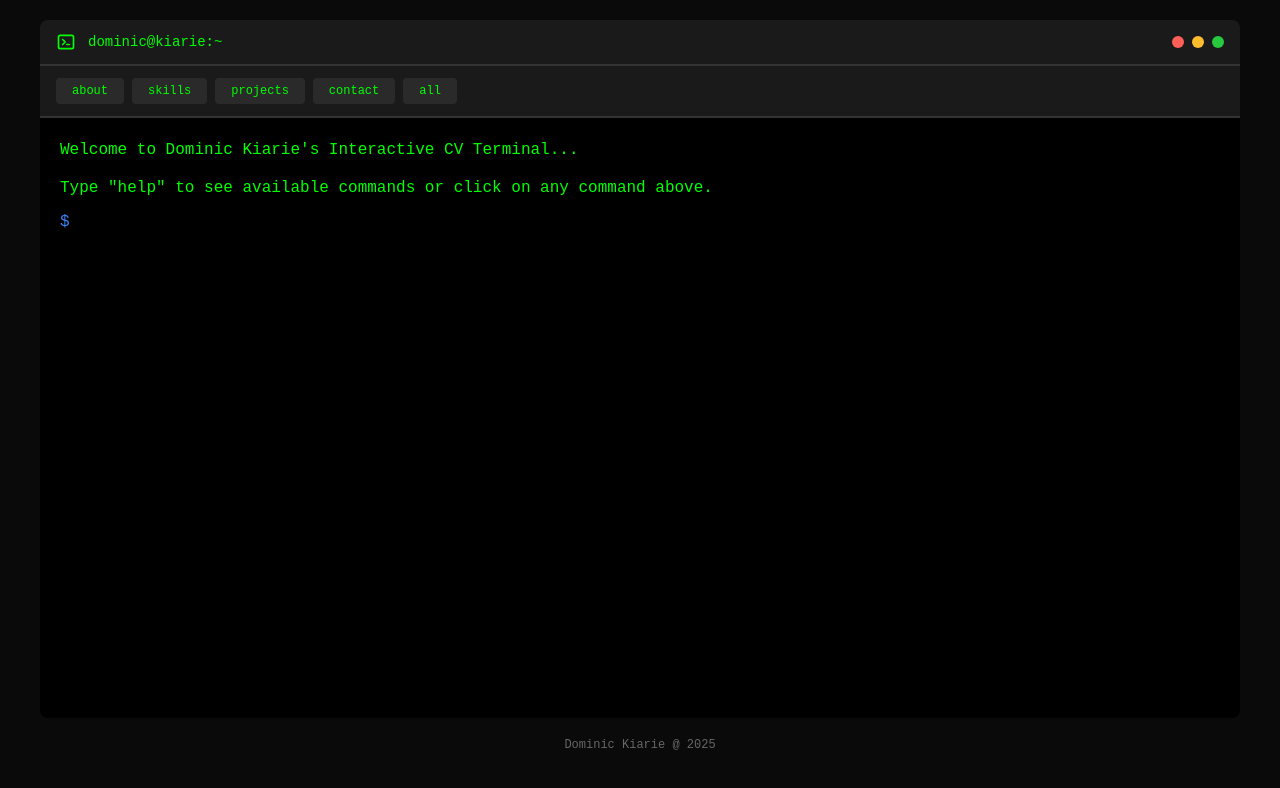
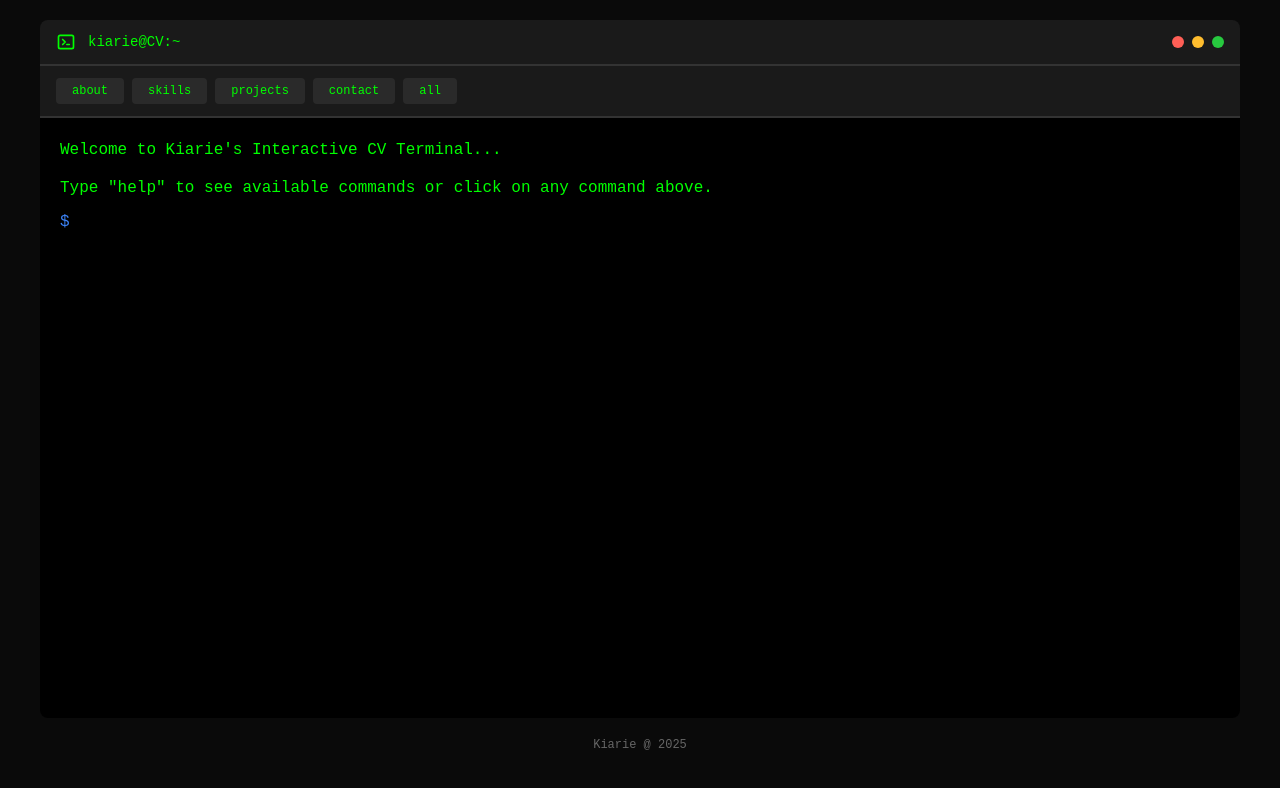
Before and after one commit to wayde-bit/python-dev-cv, a plain HTML site: page index.html in a window 1280 px wide. Drawn offline with Linux system fonts and the light colour scheme.

Commit message:
Update index.html

```diff
--- a/index.html
+++ b/index.html
@@ -3,7 +3,7 @@
 <head>
     <meta charset="UTF-8">
     <meta name="viewport" content="width=device-width, initial-scale=1.0">
-    <title>Dominic Kiarie - Python Developer CV</title>
+    <title>Kiarie - Python Developer CV</title>
     <style>
         * {
             margin: 0;
@@ -167,7 +167,7 @@
             <svg class="terminal-icon" fill="none" stroke="currentColor" viewBox="0 0 24 24">
                 <path stroke-linecap="round" stroke-linejoin="round" stroke-width="2" d="M8 9l3 3-3 3m5 0h3M5 20h14a2 2 0 002-2V6a2 2 0 00-2-2H5a2 2 0 00-2 2v12a2 2 0 002 2z"></path>
             </svg>
-            <span class="terminal-title">dominic@kiarie:~</span>
+            <span class="terminal-title">kiarie@CV:~</span>
             <div class="window-controls">
                 <div class="control-btn red"></div>
                 <div class="control-btn yellow"></div>
@@ -184,7 +184,7 @@
         </div>
 
         <div class="terminal-body" id="terminal" onclick="document.getElementById('commandInput').focus()">
-            <div class="terminal-line output">Welcome to Dominic Kiarie's Interactive CV Terminal...</div>
+            <div class="terminal-line output">Welcome to Kiarie's Interactive CV Terminal...</div>
             <div class="terminal-line output">Type "help" to see available commands or click on any command above.</div>
             <div class="terminal-line output"></div>
             <div class="input-container">
@@ -194,7 +194,7 @@
         </div>
 
         <div class="footer">
-            <p>Dominic Kiarie @ 2025</p>
+            <p>Kiarie @ 2025</p>
         </div>
     </div>
 
```
